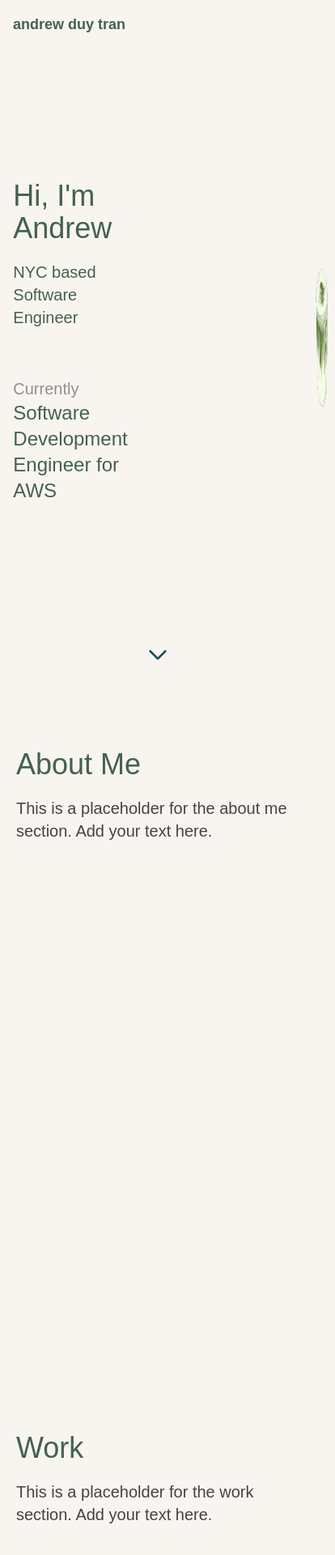
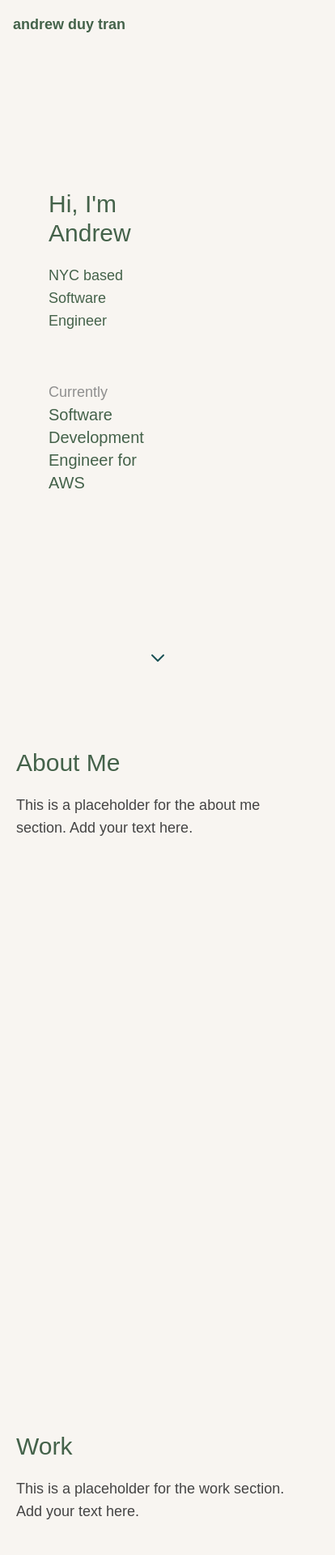
Before and after one commit to andrewtran117/andrewtran117.github.io, a Next.js app: page / in a window 390 px wide. Shown: the top 1920 px of the page at 81% size, 414 px wide, since content can reach past the window. Built offline with nearby package versions, Linux system fonts and the light colour scheme.

Commit message:
Mobile Friendly

```diff
--- a/app/page.tsx
+++ b/app/page.tsx
@@ -24,7 +24,7 @@ export default function Home() {
         <div className="max-w-7xl mx-auto flex justify-between items-center">
           {/* Logo */}
           <div
-            className="text-[#44624A] font-inter text-lg font-bold cursor-pointer"
+            className="text-[#44624A] font-inter text-lg sm:text-md font-bold cursor-pointer"
             onClick={scrollToTop} // Scroll to top on click
           >
             andrew duy tran
@@ -34,13 +34,13 @@ export default function Home() {
           <div className="hidden sm:flex space-x-4">
             <a
               href="#aboutMe"
-              className="px-4 py-2 text-lg font-bold text-[#44624A] hover:text-black transition"
+              className="px-4 py-2 text-lg sm:text-md font-bold text-[#44624A] hover:text-black transition"
             >
               about me
             </a>
             <a
               href="#work"
-              className="px-4 py-2 text-lg font-bold text-[#44624A] hover:text-black transition"
+              className="px-4 py-2 text-lg sm:text-md font-bold text-[#44624A] hover:text-black transition"
             >
               work
             </a>
@@ -48,7 +48,7 @@ export default function Home() {
               href="https://drive.google.com/file/d/1imDv7-Oz0AB6ISDQGXQdzRUD2LvwHUW2/view?usp=sharing"
               target="_blank"   // Opens in a new tab
               rel="noopener noreferrer"   // Security measure
-              className="px-4 py-2 text-lg font-bold text-[#44624A] hover:text-black transition"
+              className="px-4 py-2 text-lg sm:text-md font-bold text-[#44624A] hover:text-black transition"
             >
               resume
             </a>
@@ -60,18 +60,18 @@ export default function Home() {
         {isVisible && (
           <div className="flex items-center justify-center w-full max-w-7xl mx-auto opacity-0 animate-fadeIn">
             <div className="space-y-5 pl-10"> {/* Apply left padding to the text */}
-              <div className="text-[#44624A] font-inter text-4xl sm:text-3xl md:text-5xl mb-1">
+              <div className="text-[#44624A] font-inter text-3xl sm:text-2xl md:text-4xl mb-1">
                 Hi, I&apos;m Andrew
               </div>
-              <div className="text-xl text-[#44624A] sm:text-lg">
+              <div className="text-lg sm:text-base text-[#44624A]">
                 NYC based Software Engineer
               </div>
-              <div className="text-2xl text-[#44624A] pt-10">
-                <div className="text-xl text-[#8F8F8F]">Currently</div>
+              <div className="text-xl sm:text-lg text-[#44624A] pt-10">
+                <div className="text-lg sm:text-md text-[#8F8F8F]">Currently</div>
                 <div>Software Development Engineer for AWS</div>
               </div>
             </div>
-            <img src="matcha.png" alt="Matcha" className="w-64 h-64 sm:w-56 sm:h-56 md:w-64 md:h-64 lg:w-96 lg:h-96 pl-56 sm:pl-4" />
+            <img src="matcha.png" alt="Matcha" className="w-48 h-48 sm:w-40 sm:h-40 md:w-64 md:h-64 lg:w-96 lg:h-96 pl-48 sm:pl-4" />
           </div>
         )}
 
@@ -81,7 +81,7 @@ export default function Home() {
             fill="none"
             viewBox="0 0 24 24"
             stroke="currentColor"
-            className="w-8 h-8 text-[#134C50]"
+            className="w-6 h-6 sm:w-5 sm:h-5 text-[#134C50]"
           >
             <path
               strokeLinecap="round"
@@ -96,16 +96,16 @@ export default function Home() {
       {/* About Me Section */}
       <section id="aboutMe" className="min-h-screen py-20 px-5 sm:px-10 md:px-16 lg:px-24">
         <div className="max-w-7xl mx-auto space-y-5">
-          <h2 className="text-4xl sm:text-3xl text-[#44624A] font-inter">About Me</h2>
-          <p className="text-xl sm:text-lg text-[#444]">This is a placeholder for the about me section. Add your text here.</p>
+          <h2 className="text-3xl sm:text-2xl text-[#44624A] font-inter">About Me</h2>
+          <p className="text-lg sm:text-base text-[#444]">This is a placeholder for the about me section. Add your text here.</p>
         </div>
       </section>
 
       {/* Work Section */}
       <section id="work" className="min-h-screen py-20 px-5 sm:px-10 md:px-16 lg:px-24">
         <div className="max-w-7xl mx-auto space-y-5">
-          <h2 className="text-4xl sm:text-3xl text-[#44624A] font-inter">Work</h2>
-          <p className="text-xl sm:text-lg text-[#444]">This is a placeholder for the work section. Add your text here.</p>
+          <h2 className="text-3xl sm:text-2xl text-[#44624A] font-inter">Work</h2>
+          <p className="text-lg sm:text-base text-[#444]">This is a placeholder for the work section. Add your text here.</p>
         </div>
       </section>
 
```
Also changed, not shown: 1 other file (tests, documents, lock files or other folders).
